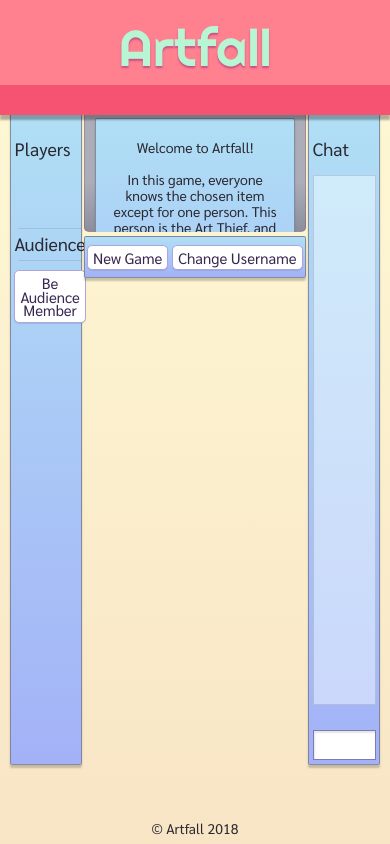
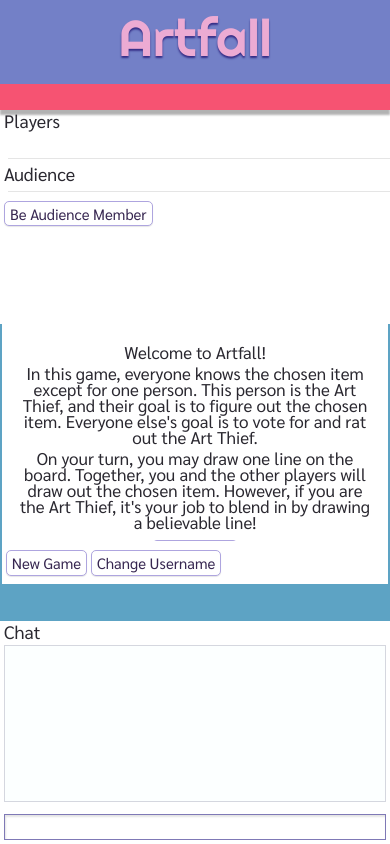
Before and after one commit to alizawren/Artfall, a website: page artfall.html in a window 390 px wide. Drawn offline with nearby package versions, Linux system fonts and the light colour scheme; no server answers.

Commit message:
Mobile friendly

```diff
--- a/gameController.js
+++ b/gameController.js
@@ -79,7 +79,7 @@ function newGame() {
     clearCanvas();
 
     //set client vote counts
-    for(let player of players){
+    for (let player of players) {
         clientVoteCounts[player.id] = 0;
     }
 
@@ -113,9 +113,23 @@ function getMousePos(canvas, evt) {
         scaleX = canvas.width / rect.width,    // relationship bitmap vs. element for X
         scaleY = canvas.height / rect.height;  // relationship bitmap vs. element for Y
 
+    var theX = 0;
+    var theY = 0;
+    if (evt.type === "touchstart" || evt.type === "touchmove") {
+        var clientX = evt.changedTouches[0].clientX;
+        var clientY = evt.changedTouches[0].clientY;
+
+        theX = (clientX - rect.left) * scaleX;
+        theY = (clientY - rect.top) * scaleY;
+    }
+    else if (evt.type === "mousedown" || evt.type === "mousemove") {
+        theX = (evt.clientX - rect.left) * scaleX;
+        theY = (evt.clientY - rect.top) * scaleY;
+    }
+
     return {
-        x: (evt.clientX - rect.left) * scaleX,   // scale mouse coordinates after they have
-        y: (evt.clientY - rect.top) * scaleY     // been adjusted to be relative to element
+        x: theX,   // scale mouse coordinates after they have
+        y: theY     // been adjusted to be relative to element
     }
 }
 
@@ -155,30 +169,35 @@ $(document).ready(function () {
     context.lineCap = 'round';
     context.lineJoin = 'round';
 
-    canvas.addEventListener('mousedown', function (e) {
-        var mouseX = getMousePos(canvas, e).x;
-        var mouseY = getMousePos(canvas, e).y;
+    function handleStart(evt) {
+        evt.preventDefault();
 
-        if (e.which == 1 && isArtist) {
+        var mouseX = getMousePos(canvas, evt).x;
+        var mouseY = getMousePos(canvas, evt).y;
+
+        if ((evt.which == 1 || evt.type === "touchstart") && isArtist) {
             paint = true;
             addClick(mouseX, mouseY, false);
             redraw();
         }
+    }
 
-    }, false);
+    function handleMove(evt) {
+        evt.preventDefault();
 
-    canvas.addEventListener('mousemove', function (e) {
-        var mouseX = getMousePos(canvas, e).x;
-        var mouseY = getMousePos(canvas, e).y;
+        var mouseX = getMousePos(canvas, evt).x;
+        var mouseY = getMousePos(canvas, evt).y;
 
         if (paint && isArtist) {
             addClick(mouseX, mouseY, true);
             redraw();
         }
-    }, false);
+    }
 
-    canvas.addEventListener('mouseup', function (e) {
-        if (e.which == 1 && isArtist && paint) {
+    function handleEnd(evt) {
+        evt.preventDefault();
+
+        if ((evt.which == 1 || evt.type === "touchend" || evt.type === "touchcancel") && isArtist && paint) {
             var minimumLineLength = 5;
             var tooShort = false;
             for (var i = 1; i <= minimumLineLength; i++) {
@@ -188,8 +207,8 @@ $(document).ready(function () {
                 }
             }
             if (tooShort) {
-                var xpos = e.pageX - canvas.offsetLeft;
-                var ypos = e.pageY - canvas.offsetTop;
+                var xpos = evt.pageX - canvas.offsetLeft;
+                var ypos = evt.pageY - canvas.offsetTop;
                 createNotice(xpos, ypos, 'Your line is too short.');
             }
             else {
@@ -198,115 +217,19 @@ $(document).ready(function () {
             }
             paint = false;
         }
+    }
 
-    }, false);
+    canvas.addEventListener('mousedown', handleStart, false);
+    canvas.addEventListener('touchstart', handleStart, false);
 
-    canvas.addEventListener('mouseleave', function (e) {
-        if (e.which == 1 && isArtist && paint) {
-            var minimumLineLength = 5;
-            var tooShort = false;
-            for (var i = 1; i <= minimumLineLength; i++) {
-                if (!clickDrag[clickDrag.length - i]) {
-                    eraseLastLine();
-                    tooShort = true;
-                }
-            }
-            if (tooShort) {
-                var xpos = e.pageX - canvas.offsetLeft;
-                var ypos = e.pageY - canvas.offsetTop;
-                createNotice(xpos, ypos, 'Your line is too short.');
-            }
-            else {
-                redrawServer();
-                nextPlayerServer();
-            }
-            paint = false;
-        }
-    }, false);
+    canvas.addEventListener('mousemove', handleMove, false);
+    canvas.addEventListener('touchmove', handleMove, false);
 
+    canvas.addEventListener('mouseup', handleEnd, false);
+    canvas.addEventListener('touchend', handleEnd, false);
 
-    // Mobile
-    // canvas.addEventListener('touchstart', function(e) {
-    //     var mouseX = getMousePos(canvas, e).x;
-    //     var mouseY = getMousePos(canvas, e).y;
-
-    //     if (e.which == 1 && isArtist) {
-    //         paint = true;
-    //         addClick(mouseX, mouseY, false);
-    //         redraw();
-    //     }
-    // }, false);
-    // canvas.addEventListener('touchmove', function(e) {
-    //     var mouseX = getMousePos(canvas, e).x;
-    //     var mouseY = getMousePos(canvas, e).y;
-
-    //     if (paint && isArtist) {
-    //         addClick(mouseX, mouseY, true);
-    //         redraw();
-    //     }
-    // }, false);
-    // canvas.addEventListener('touchend', function(e) {
-    //     if (e.which == 1 && isArtist) {
-    //         var minimumLineLength = 5;
-    //         var tooShort = false;
-    //         for (var i = 1; i <= minimumLineLength; i++) {
-    //             if (!clickDrag[clickDrag.length - i]) {
-    //                 eraseLastLine();
-    //                 tooShort = true;
-    //             }
-    //         }
-    //         if (tooShort) {
-    //             var xpos = e.pageX - canvas.offsetLeft;
-    //             var ypos = e.pageY - canvas.offsetTop;
-    //             createNotice(xpos, ypos, 'Your line is too short.');
-    //         }
-    //         else {
-    //             redrawServer();
-    //             nextPlayerServer();
-    //         }
-    //         paint = false;
-    //     }
-    // }, false);
-
-    // $(canvas).bind('touchstart', function(e){
-    //     var mouseX = getMousePos(canvas, e).x;
-    //     var mouseY = getMousePos(canvas, e).y;
-
-    //     if (e.which == 1 && isArtist) {
-    //         paint = true;
-    //         addClick(mouseX, mouseY, false);
-    //         redraw();
-    //     }
-    // }).bind('touchstart', function(){
-    //     var mouseX = getMousePos(canvas, e).x;
-    //     var mouseY = getMousePos(canvas, e).y;
-
-    //     if (paint && isArtist) {
-    //         addClick(mouseX, mouseY, true);
-    //         redraw();
-    //     }
-    // }).bind('touchend', function(){
-    //     if (e.which == 1 && isArtist) {
-    //         var minimumLineLength = 5;
-    //         var tooShort = false;
-    //         for (var i = 1; i <= minimumLineLength; i++) {
-    //             if (!clickDrag[clickDrag.length - i]) {
-    //                 eraseLastLine();
-    //                 tooShort = true;
-    //             }
-    //         }
-    //         if (tooShort) {
-    //             var xpos = e.pageX - canvas.offsetLeft;
-    //             var ypos = e.pageY - canvas.offsetTop;
-    //             createNotice(xpos, ypos, 'Your line is too short.');
-    //         }
-    //         else {
-    //             redrawServer();
-    //             nextPlayerServer();
-    //         }
-    //         paint = false;
-    //     }
-    // });
+    canvas.addEventListener('mouseleave', handleEnd, false);
+    canvas.addEventListener('touchcancel', handleEnd, false);
 
     // New Game button
     var newGameButton = document.getElementById('new-game');
--- a/style.css
+++ b/style.css
@@ -2,6 +2,8 @@
 
 body {
     background: linear-gradient(to bottom, #fffad6 0%, #f8e5c6 100%);
+    background: #5da3c4;
+    /* background: #ccc; */
     background-attachment: fixed;
     /* background: linear-gradient(to bottom, #fff6f5 0%, #9fc2ed 100%); */
     font-family: 'Sarabun', sans-serif;
@@ -14,12 +16,15 @@ body {
     margin-bottom: 20px;
     text-align: center;
     background: #ff808f;
+    background: #7380c7;
 }
 
 #title a {
     --shadow-color: #c45186;
+    --shadow-color: #342b85;
 
     color: #b8f5d2;
+    color: #ecabd3;
     /* background: -webkit-linear-gradient(#ff9921, #dd663d);
     -webkit-background-clip: text;
     -webkit-text-fill-color: transparent; */
@@ -39,6 +44,7 @@ body {
     height: 30px;
     z-index: 100;
     background: #f65372;
+    background: #4c64a7;
     box-shadow: 0px 5px 2px rgba(0, 0, 0, 0.3);
 }
 
@@ -80,7 +86,10 @@ button:hover {
 .box {
     /* background: linear-gradient(to bottom, #b9caf8 50%, #9687ec 100%); */
     background: linear-gradient(to bottom, #b0dff5 0%, #a3b2f7 100%);
+    background: #fff;
+    /* background: linear-gradient(to bottom, #fff 0%, #eee 100%); */
     border: 1px solid rgba(123, 122, 138, 0.8);
+    border: none;
     border-radius: 2px;
     padding: 1%;
     box-shadow: 0px 3px 2px rgba(0, 0, 0, 0.2);
@@ -424,9 +433,113 @@ input {
 
 /* Screens smaller than 1000 px */
 @media all and (max-width: 1000px) {
+
     #board-overlay-content {
         width: 90%;
         font-size: 14px;
         line-height: 14px;
     }
 }
+
+/* Screens smaller than 600 px */
+@media all and (max-width: 600px) {
+    p {
+        margin-bottom: 5px;
+    }
+
+    #title {
+        height: 12vh;
+        padding-top: 0;
+        margin-bottom: 0;
+        text-align: center;
+    }
+
+    #title a {
+        margin-top: 0;
+        font-size: 3.2em;
+        font-family: 'Righteous', sans-serif;
+        text-decoration: none;
+    }
+
+    #banner {
+        position: absolute;
+        top: 10vh;
+        left: 0px;
+        width: 100%;
+        height: 3vh;
+        z-index: 100;
+        background: #f65372;
+        box-shadow: 0px 5px 2px rgba(0, 0, 0, 0.3);
+    }
+
+    .box {
+        /* border: 1px solid rgba(123, 122, 138, 0.8); */
+        border-radius: 0;
+        padding: 1%;
+        box-shadow: none;
+    }
+
+    #content {
+        flex-direction: column;
+        width: 100%;
+        height: 88vh;
+    }
+
+    .sidebar {
+        padding-top: 0;
+        width: 100%;
+    }
+
+    #left-sidebar {
+        height: 30%;
+        padding-top: 1vh;
+    }
+
+    #right-sidebar {
+        height: 30%;
+    }
+
+    #middle-area {
+        /* margin: 10px; */
+        padding: 0;
+        height: 40%;
+    }
+
+    #bottom-area {
+        margin-top: 0;
+    }
+
+    #board-wrapper {
+        position: relative;
+        width: 100%;
+        height: 56.25%;
+        border-radius: 0px;
+    }
+
+    #the-board {
+        position: absolute;
+        top: 0;
+        left: 0;
+        width: 100%;
+        height: 100%;
+        border-radius: 0px;
+    }
+
+
+    #bottom-area {
+        /* display: none; */
+    }
+
+    #board-overlay-content {
+        width: 100%;
+        height: 100%;
+        margin: 0;
+        /* padding: 5px; */
+        font-size: 17px;
+        line-height: 16px;
+    }
+
+    .footer {
+        display: none;
+    }
+}
```
Also changed, not shown: artfall.html (+0 -21 lines).
